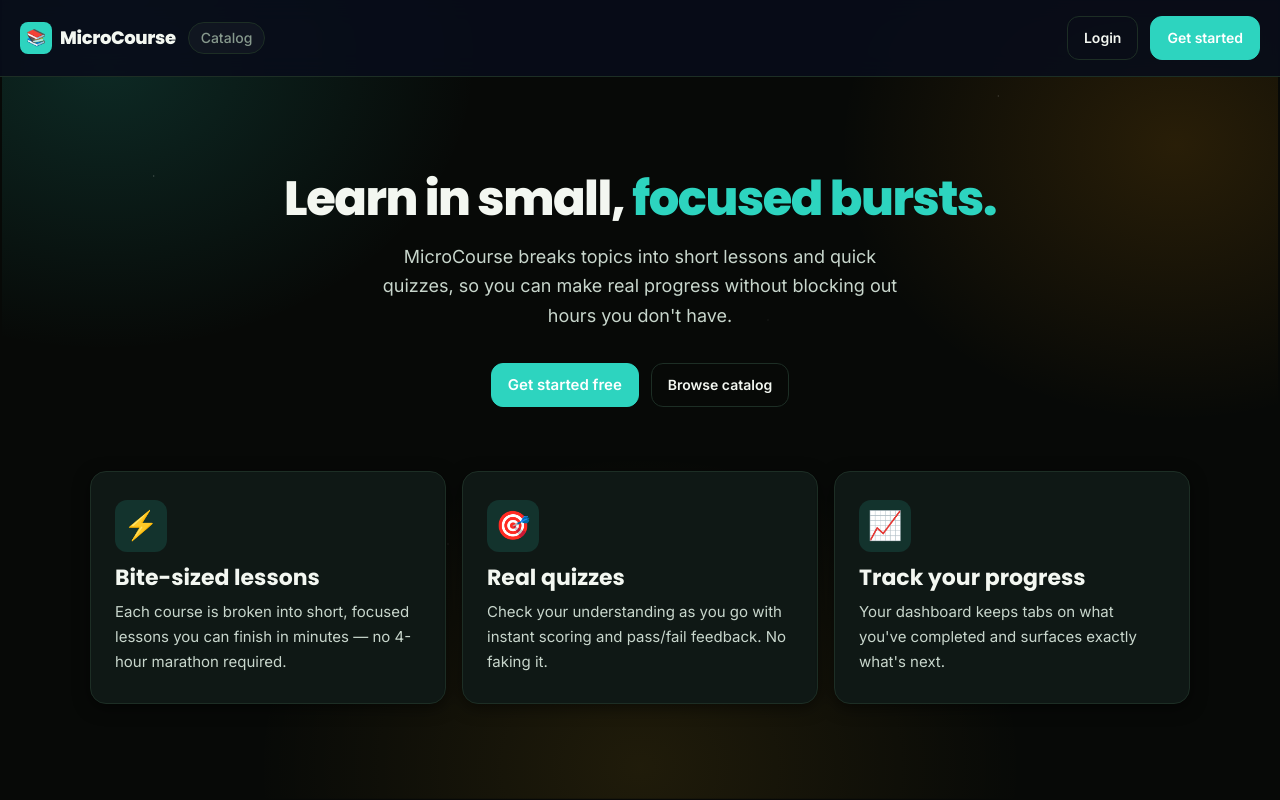
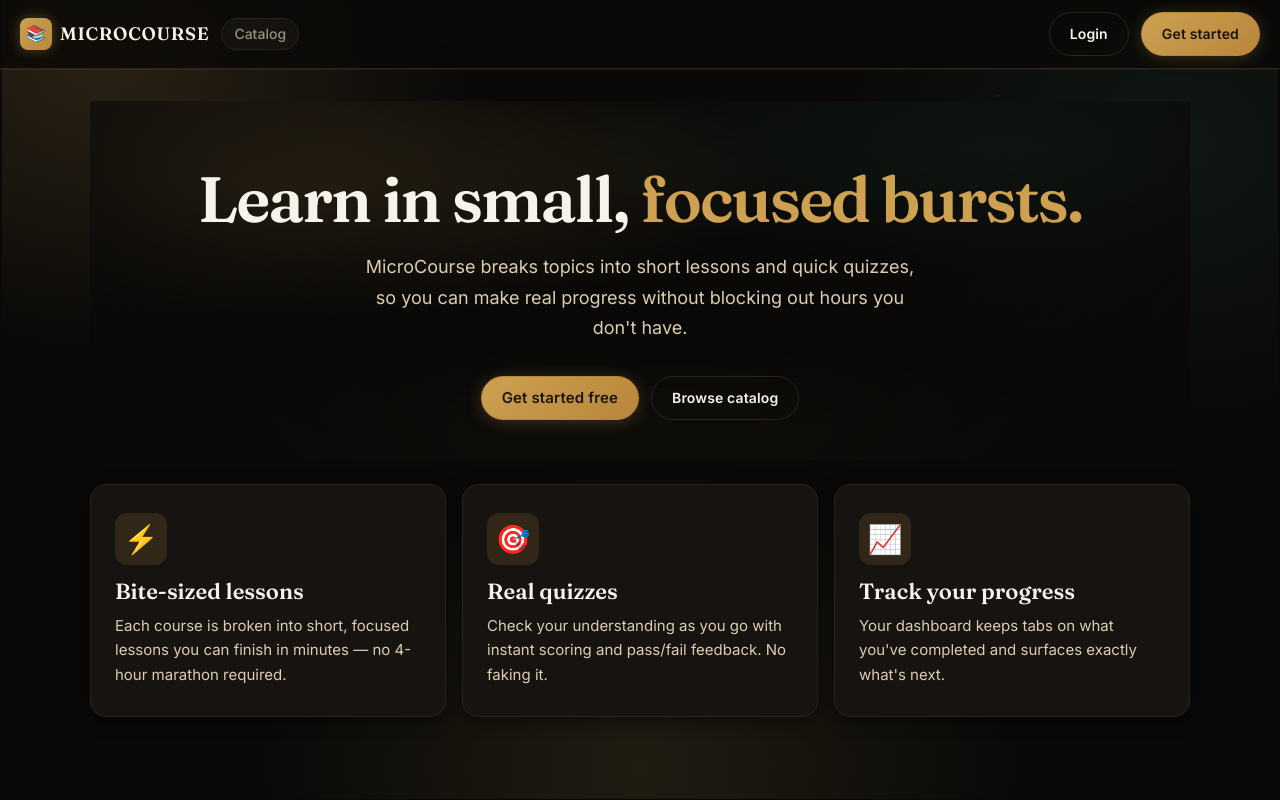
Before and after one commit to DrEP-speech/microcourse-frontend, a Next.js app: page / in a window 1280 px wide. Built offline with nearby package versions, Linux system fonts and the light colour scheme; no server answers.

Commit message:
Cinematic visual rebrand: gold/emerald palette, serif display type, Ken-Burns hero treatment

```diff
--- a/app/globals.css
+++ b/app/globals.css
@@ -1,36 +1,39 @@
-/* ─── Google Fonts: Poppins (headings) + Inter (body) ─── */
-@import url('https://fonts.googleapis.com/css2?family=Inter:wght@400;500;600&family=Poppins:wght@600;700;800&display=swap');
+/* ─── Google Fonts: Fraunces (cinematic display serif) + Inter (body) ─── */
+@import url('https://fonts.googleapis.com/css2?family=Inter:wght@400;500;600&family=Fraunces:opsz,wght@9..144,400;9..144,500;9..144,600;9..144,700;9..144,900&display=swap');
 
-/* ─── Design Tokens — Immersive glow theme ─── */
+/* ─── Design Tokens — Cinematic premium theme ─── */
 :root {
-  /* Core surfaces — deep night botanical */
-  --bg:         #070907;
-  --surface:    #0c1210;
-  --card:       #0f1815;
-  --card-hover: #142019;
+  /* Core surfaces — warm cinematic charcoal */
+  --bg:         #0a0908;
+  --surface:    #120f0c;
+  --card:       #171310;
+  --card-hover: #1f1a15;
 
   /* Text */
-  --text:       #f3f7f1;
-  --text-2:     #c8d6cc;
-  --muted:      #87998d;
+  --text:       #f7f3ea;
+  --text-2:     #dccdb0;
+  --muted:      #9a8f7d;
 
   /* Borders */
-  --border:     #1d2e25;
-  --border-2:   #2c4636;
+  --border:     #2a241c;
+  --border-2:   #3d3326;
 
-  /* Brand — glowing teal primary (replaces indigo) */
-  --primary:    #2dd4bf;
-  --primary-2:  #14b8a6;
-  --primary-bg: rgba(45,212,191,0.14);
+  /* Brand — cinematic gold primary */
+  --primary:    #cda052;
+  --primary-2:  #b8863a;
+  --primary-bg: rgba(205,160,82,0.14);
 
-  /* Accent — glowing amber/orange (botanical bloom) */
-  --accent:     #f59e0b;
-  --accent-bg:  rgba(245,158,11,0.14);
+  /* Accent — deep emerald (secondary cinematic tone) */
+  --accent:     #2f6f5c;
+  --accent-bg:  rgba(47,111,92,0.14);
 
-  /* Secondary glow — golden yellow */
-  --glow-yellow: #fbbf24;
-  --glow-teal:   #2dd4bf;
-  --glow-orange: #f97316;
+  /* Secondary glow — champagne / copper */
+  --glow-yellow: #e8c468;
+  --glow-teal:   #cda052;
+  --glow-orange: #b8682e;
+
+  /* Display font for cinematic headlines */
+  --font-display: 'Fraunces', Georgia, serif;
 
   /* Semantic */
   --success:    #34d399;
@@ -78,8 +81,8 @@
   --shadow-sm:  0 2px 8px rgba(0,0,0,0.4);
   --shadow-md:  0 4px 16px rgba(0,0,0,0.5);
   --shadow-lg:  0 8px 32px rgba(0,0,0,0.6);
-  --shadow-glow: 0 0 24px rgba(45,212,191,0.30);
-  --shadow-glow-amber: 0 0 28px rgba(245,158,11,0.30);
+  --shadow-glow: 0 0 24px rgba(205,160,82,0.30);
+  --shadow-glow-amber: 0 0 28px rgba(47,111,92,0.30);
 
   /* Transitions */
   --ease-out: cubic-bezier(0.0, 0.0, 0.2, 1);
@@ -121,9 +124,9 @@
   z-index: -2;
   pointer-events: none;
   background:
-    radial-gradient(620px 480px at 8% 8%, rgba(45,212,191,0.16), transparent 60%),
-    radial-gradient(560px 460px at 92% 18%, rgba(245,158,11,0.14), transparent 60%),
-    radial-gradient(640px 520px at 50% 96%, rgba(251,191,36,0.10), transparent 60%),
+    radial-gradient(620px 480px at 8% 8%, rgba(205,160,82,0.16), transparent 60%),
+    radial-gradient(560px 460px at 92% 18%, rgba(47,111,92,0.14), transparent 60%),
+    radial-gradient(640px 520px at 50% 96%, rgba(232,196,104,0.10), transparent 60%),
     var(--bg);
   background-repeat: no-repeat;
   animation: driftGlow 26s ease-in-out infinite alternate;
@@ -176,11 +179,13 @@
 }
 .skip-link:focus { top: 8px; }
 
-/* ─── Typography ─── */
+/* ─── Typography — cinematic editorial serif for headlines ─── */
 h1, h2, h3, h4, h5, h6 {
-  font-family: 'Poppins', ui-sans-serif, system-ui, sans-serif;
-  font-weight: 700;
-  line-height: 1.2;
+  font-family: var(--font-display);
+  font-weight: 600;
+  font-optical-sizing: auto;
+  line-height: 1.15;
+  letter-spacing: -0.01em;
   color: var(--text);
   margin: 0;
 }
@@ -199,16 +204,17 @@
 
 .page { padding: var(--space-8) 0 var(--space-12); }
 
-/* ─── Navbar ─── */
+/* ─── Navbar — slim cinematic glass chrome ─── */
 .nav {
   position: sticky;
   top: 0;
   z-index: 40;
-  background: rgba(8,13,26,0.90);
-  backdrop-filter: blur(12px);
-  -webkit-backdrop-filter: blur(12px);
+  background: rgba(10,9,8,0.82);
+  backdrop-filter: blur(16px) saturate(140%);
+  -webkit-backdrop-filter: blur(16px) saturate(140%);
   border-bottom: 1px solid var(--border);
-  padding: var(--space-4) var(--space-5);
+  box-shadow: 0 1px 0 rgba(205,160,82,0.10);
+  padding: var(--space-3) var(--space-5);
   display: flex;
   justify-content: space-between;
   align-items: center;
@@ -220,24 +226,26 @@
   display: flex;
   align-items: center;
   gap: var(--space-2);
-  font-family: 'Poppins', sans-serif;
+  font-family: var(--font-display);
   font-size: var(--text-lg);
-  font-weight: 800;
+  font-weight: 600;
   color: var(--text);
-  letter-spacing: -0.02em;
+  letter-spacing: 0.04em;
+  text-transform: uppercase;
   text-decoration: none;
 }
-.brand:hover { color: var(--text); }
+.brand:hover { color: var(--primary); }
 
 .brand-icon {
   width: 32px;
   height: 32px;
-  background: var(--primary);
+  background: linear-gradient(135deg, var(--primary), var(--primary-2));
   border-radius: var(--radius-sm);
   display: flex;
   align-items: center;
   justify-content: center;
   font-size: 16px;
+  box-shadow: 0 0 14px rgba(205,160,82,0.35);
 }
 
 /* ─── Badges ─── */
@@ -280,25 +288,25 @@
 .card.interactive:hover {
   transform: translateY(-2px);
   box-shadow: var(--shadow-lg), var(--shadow-glow);
-  border-color: rgba(45,212,191,0.4);
+  border-color: rgba(205,160,82,0.4);
 }
 
 /* Glowing card variant — for hero/featured surfaces across both portals */
 .card.glow {
-  border-color: rgba(45,212,191,0.30);
-  box-shadow: var(--shadow-md), 0 0 32px rgba(45,212,191,0.12);
+  border-color: rgba(205,160,82,0.30);
+  box-shadow: var(--shadow-md), 0 0 32px rgba(205,160,82,0.12);
 }
 .card.glow:hover { box-shadow: var(--shadow-lg), var(--shadow-glow); }
 .card.glow-amber {
-  border-color: rgba(245,158,11,0.30);
-  box-shadow: var(--shadow-md), 0 0 32px rgba(245,158,11,0.12);
+  border-color: rgba(47,111,92,0.30);
+  box-shadow: var(--shadow-md), 0 0 32px rgba(47,111,92,0.12);
 }
 .card.glow-amber:hover { box-shadow: var(--shadow-lg), var(--shadow-glow-amber); }
 
 /* ─── Type helpers ─── */
-.h1 { font-family: 'Poppins', sans-serif; font-size: var(--text-2xl); font-weight: 800; line-height: 1.15; }
-.h2 { font-family: 'Poppins', sans-serif; font-size: var(--text-xl); font-weight: 700; line-height: 1.3; }
-.h3 { font-family: 'Poppins', sans-serif; font-size: var(--text-lg); font-weight: 600; line-height: 1.4; }
+.h1 { font-family: var(--font-display); font-size: var(--text-2xl); font-weight: 600; line-height: 1.15; }
+.h2 { font-family: var(--font-display); font-size: var(--text-xl); font-weight: 600; line-height: 1.3; }
+.h3 { font-family: var(--font-display); font-size: var(--text-lg); font-weight: 600; line-height: 1.4; }
 .muted { color: var(--muted); font-size: var(--text-sm); }
 .text-sm { font-size: var(--text-sm); }
 .text-xs { font-size: var(--text-xs); color: var(--muted); }
@@ -310,24 +318,26 @@
   justify-content: center;
   gap: var(--space-2);
   min-height: 44px;
-  padding: 0 var(--space-4);
-  border-radius: var(--radius-md);
+  padding: 0 var(--space-5);
+  border-radius: var(--radius-full);
   border: 1px solid var(--border-2);
-  background: rgba(255,255,255,0.06);
+  background: rgba(255,255,255,0.05);
   color: var(--text);
   font-family: inherit;
   font-size: var(--text-sm);
   font-weight: 600;
+  letter-spacing: 0.01em;
   cursor: pointer;
   white-space: nowrap;
   text-decoration: none;
   transition: background var(--duration-fast) var(--ease-out),
               border-color var(--duration-fast) var(--ease-out),
-              transform var(--duration-fast) var(--ease-out);
+              transform var(--duration-fast) var(--ease-out),
+              box-shadow var(--duration-fast) var(--ease-out);
   -webkit-tap-highlight-color: transparent;
   touch-action: manipulation;
 }
-.btn:hover { background: rgba(255,255,255,0.10); border-color: var(--border-2); }
+.btn:hover { background: rgba(255,255,255,0.09); border-color: var(--border-2); }
 .btn:active { transform: scale(0.97); }
 .btn:disabled {
   opacity: 0.45;
@@ -335,13 +345,17 @@
   transform: none;
 }
 
-/* Primary CTA — one per view (skill: `primary-action`) */
+/* Primary CTA — one per view (skill: `primary-action`) — cinematic gold sheen */
 .btn.primary {
-  background: var(--primary);
-  border-color: var(--primary);
-  color: #fff;
+  background: linear-gradient(135deg, var(--primary), var(--primary-2));
+  border-color: var(--primary-2);
+  color: #1b140a;
+  box-shadow: 0 2px 16px rgba(205,160,82,0.25);
 }
-.btn.primary:hover { background: var(--primary-2); border-color: var(--primary-2); }
+.btn.primary:hover {
+  filter: brightness(1.08);
+  box-shadow: 0 4px 22px rgba(205,160,82,0.4);
+}
 .btn.primary:active { transform: scale(0.97); }
 
 /* Secondary */
@@ -418,22 +432,72 @@
 .spread { display: flex; align-items: center; justify-content: space-between; gap: var(--space-3); flex-wrap: wrap; }
 .link { color: var(--primary); text-decoration: underline; }
 
-/* ─── Hero section ─── */
+/* ─── Hero section — cinematic Ken-Burns treatment ───
+   A slow-drifting, slowly-scaling layered glow stands in for a video
+   backdrop (no real video asset needed), behind a fading-up serif
+   headline — evokes a cinematic travel/lifestyle landing moment. */
 .hero {
+  position: relative;
   text-align: center;
   padding: var(--space-16) 0 var(--space-10);
+  overflow: hidden;
+  isolation: isolate;
 }
+.hero::before {
+  content: "";
+  position: absolute;
+  inset: -10%;
+  z-index: -1;
+  pointer-events: none;
+  background:
+    radial-gradient(60% 50% at 22% 28%, rgba(205,160,82,0.22), transparent 65%),
+    radial-gradient(55% 45% at 80% 20%, rgba(47,111,92,0.20), transparent 65%),
+    radial-gradient(70% 55% at 50% 100%, rgba(232,196,104,0.14), transparent 65%);
+  filter: blur(2px);
+  animation: heroKenBurns 18s ease-in-out infinite alternate;
+}
+.hero::after {
+  content: "";
+  position: absolute;
+  inset: 0;
+  z-index: -1;
+  pointer-events: none;
+  background: radial-gradient(ellipse at 50% 0%, transparent 0%, var(--bg) 92%);
+}
+@keyframes heroKenBurns {
+  0%   { transform: scale(1) translate(0, 0); }
+  100% { transform: scale(1.12) translate(-1.5%, 1%); }
+}
+@media (prefers-reduced-motion: reduce) {
+  .hero::before { animation: none; }
+}
+
 .hero .h1 {
-  font-size: clamp(var(--text-2xl), 5vw, var(--text-4xl));
-  line-height: 1.1;
-  letter-spacing: -0.03em;
+  font-family: var(--font-display);
+  font-weight: 600;
+  font-size: clamp(var(--text-3xl), 6vw, 64px);
+  line-height: 1.05;
+  letter-spacing: -0.02em;
+  opacity: 0;
+  animation: heroFadeUp 900ms var(--ease-out) 120ms forwards;
+}
+.hero .hero-rule {
+  display: block;
+  width: 64px;
+  height: 2px;
+  margin: var(--space-5) auto 0;
+  background: linear-gradient(90deg, transparent, var(--primary), transparent);
+  opacity: 0;
+  animation: heroFadeUp 900ms var(--ease-out) 280ms forwards;
 }
 .hero .hero-sub {
   font-size: clamp(var(--text-base), 2vw, var(--text-lg));
   color: var(--text-2);
-  max-width: 520px;
-  margin: var(--space-4) auto 0;
-  line-height: 1.65;
+  max-width: 560px;
+  margin: var(--space-5) auto 0;
+  line-height: 1.7;
+  opacity: 0;
+  animation: heroFadeUp 900ms var(--ease-out) 360ms forwards;
 }
 .hero .cta-row {
   display: flex;
@@ -442,6 +506,17 @@
   gap: var(--space-3);
   margin-top: var(--space-8);
   flex-wrap: wrap;
+  opacity: 0;
+  animation: heroFadeUp 900ms var(--ease-out) 480ms forwards;
+}
+@keyframes heroFadeUp {
+  from { opacity: 0; transform: translateY(14px); }
+  to   { opacity: 1; transform: translateY(0); }
+}
+@media (prefers-reduced-motion: reduce) {
+  .hero .h1, .hero .hero-rule, .hero .hero-sub, .hero .cta-row {
+    opacity: 1; animation: none; transform: none;
+  }
 }
 
 /* ─── Progress bar ─── */
@@ -533,7 +608,7 @@
   -webkit-background-clip: text;
   background-clip: text;
   color: transparent;
-  text-shadow: 0 0 18px rgba(45,212,191,0.25);
+  text-shadow: 0 0 18px rgba(205,160,82,0.25);
 }
 
 /* Portal switcher pills (caregiver vs professional) */
@@ -612,8 +687,8 @@
   border-radius: var(--radius-lg);
   border: 1px solid var(--border);
   background:
-    linear-gradient(135deg, rgba(248,113,113,0.18), rgba(251,191,36,0.18) 50%, transparent 50%),
-    linear-gradient(-45deg, rgba(45,212,191,0.18), rgba(96,165,250,0.18) 50%, transparent 50%),
+    linear-gradient(135deg, rgba(248,113,113,0.18), rgba(232,196,104,0.18) 50%, transparent 50%),
+    linear-gradient(-45deg, rgba(205,160,82,0.18), rgba(96,165,250,0.18) 50%, transparent 50%),
     var(--surface);
   overflow: hidden;
   cursor: crosshair;
@@ -687,7 +762,7 @@
   align-items: center;
   justify-content: center;
   font-weight: 700;
-  font-family: 'Poppins', sans-serif;
+  font-family: var(--font-display);
   background: linear-gradient(135deg, var(--glow-teal), var(--glow-orange));
   color: #06140f;
   flex-shrink: 0;
@@ -714,7 +789,7 @@
   border: 2px solid var(--border);
   background: rgba(255,255,255,0.02);
   cursor: pointer;
-  font-family: 'Poppins', sans-serif;
+  font-family: var(--font-display);
   font-weight: 700;
   color: var(--text);
   font-size: var(--text-base);
@@ -725,14 +800,14 @@
 .choice-tile .choice-icon { font-size: 40px; line-height: 1; }
 .choice-tile:hover {
   border-color: var(--glow-teal);
-  background: rgba(45,212,191,0.08);
+  background: rgba(205,160,82,0.08);
   transform: translateY(-3px);
   box-shadow: var(--shadow-glow);
 }
 .choice-tile.picked {
   border-color: var(--glow-yellow);
-  background: rgba(251,191,36,0.14);
-  box-shadow: 0 0 0 1px var(--glow-yellow), 0 0 28px rgba(251,191,36,0.45);
+  background: rgba(232,196,104,0.14);
+  box-shadow: 0 0 0 1px var(--glow-yellow), 0 0 28px rgba(232,196,104,0.45);
   animation: choicePulse 380ms var(--ease-out);
 }
 @keyframes choicePulse {
@@ -799,7 +874,7 @@
   display: flex;
   align-items: center;
   justify-content: center;
-  font-family: 'Poppins', sans-serif;
+  font-family: var(--font-display);
   font-size: var(--text-3xl);
   font-weight: 800;
   background: conic-gradient(var(--glow-teal) calc(var(--pct, 0) * 1%), rgba(255,255,255,0.06) 0);
@@ -830,8 +905,8 @@
 }
 .break-step.current {
   border-color: var(--glow-teal);
-  background: rgba(45,212,191,0.10);
-  box-shadow: 0 0 18px rgba(45,212,191,0.2);
+  background: rgba(205,160,82,0.10);
+  box-shadow: 0 0 18px rgba(205,160,82,0.2);
 }
 
 /* ─── CEU / Professional micro-courses (Medbridge-style) ─── */
@@ -878,7 +953,7 @@
   height: 100%;
   border-radius: var(--radius-full);
   background: linear-gradient(90deg, var(--glow-teal), var(--primary-2));
-  box-shadow: 0 0 12px rgba(45,212,191,0.4);
+  box-shadow: 0 0 12px rgba(205,160,82,0.4);
   transition: width 300ms var(--ease-out);
 }
 .ceu-lesson-list {
@@ -896,7 +971,7 @@
 }
 .ceu-lesson-row.completed {
   border-color: var(--glow-teal);
-  background: rgba(45,212,191,0.08);
+  background: rgba(205,160,82,0.08);
 }
 .ceu-lesson-check {
   flex-shrink: 0;
@@ -917,7 +992,7 @@
   border-color: var(--glow-teal);
   background: var(--glow-teal);
   color: var(--bg);
-  box-shadow: 0 0 12px rgba(45,212,191,0.5);
+  box-shadow: 0 0 12px rgba(205,160,82,0.5);
 }
 .ceu-quiz-row {
   display: flex;
@@ -931,7 +1006,7 @@
 }
 .ceu-quiz-row.passed {
   border-color: var(--glow-teal);
-  background: rgba(45,212,191,0.08);
+  background: rgba(205,160,82,0.08);
 }
 
 /* Printable-feeling CEU certificate card */
@@ -941,7 +1016,7 @@
   padding: var(--space-10) var(--space-8);
   border: 2px solid var(--accent);
   border-radius: var(--radius-lg);
-  background: radial-gradient(ellipse at top, rgba(245,158,11,0.10), var(--card) 70%);
+  background: radial-gradient(ellipse at top, rgba(47,111,92,0.10), var(--card) 70%);
   box-shadow: var(--shadow-glow-amber);
 }
 .cert-card .cert-seal {
@@ -949,7 +1024,7 @@
   margin-bottom: var(--space-3);
 }
 .cert-card .cert-title {
-  font-family: 'Poppins', sans-serif;
+  font-family: var(--font-display);
   font-size: var(--text-2xl);
   font-weight: 800;
   color: var(--accent);
@@ -1002,7 +1077,7 @@
   background: var(--glow-teal);
   width: 20px;
   border-radius: var(--radius-full);
-  box-shadow: 0 0 10px rgba(45,212,191,0.5);
+  box-shadow: 0 0 10px rgba(205,160,82,0.5);
 }
 .lesson-card {
   max-width: 480px;
@@ -1011,7 +1086,7 @@
   padding: var(--space-10) var(--space-6);
   border-radius: var(--radius-lg);
   border: 1px solid var(--border);
-  background: radial-gradient(ellipse at top, rgba(45,212,191,0.08), var(--card) 70%);
+  background: radial-gradient(ellipse at top, rgba(205,160,82,0.08), var(--card) 70%);
   box-shadow: var(--shadow-glow);
 }
 .lesson-card .lesson-card-icon {
```
